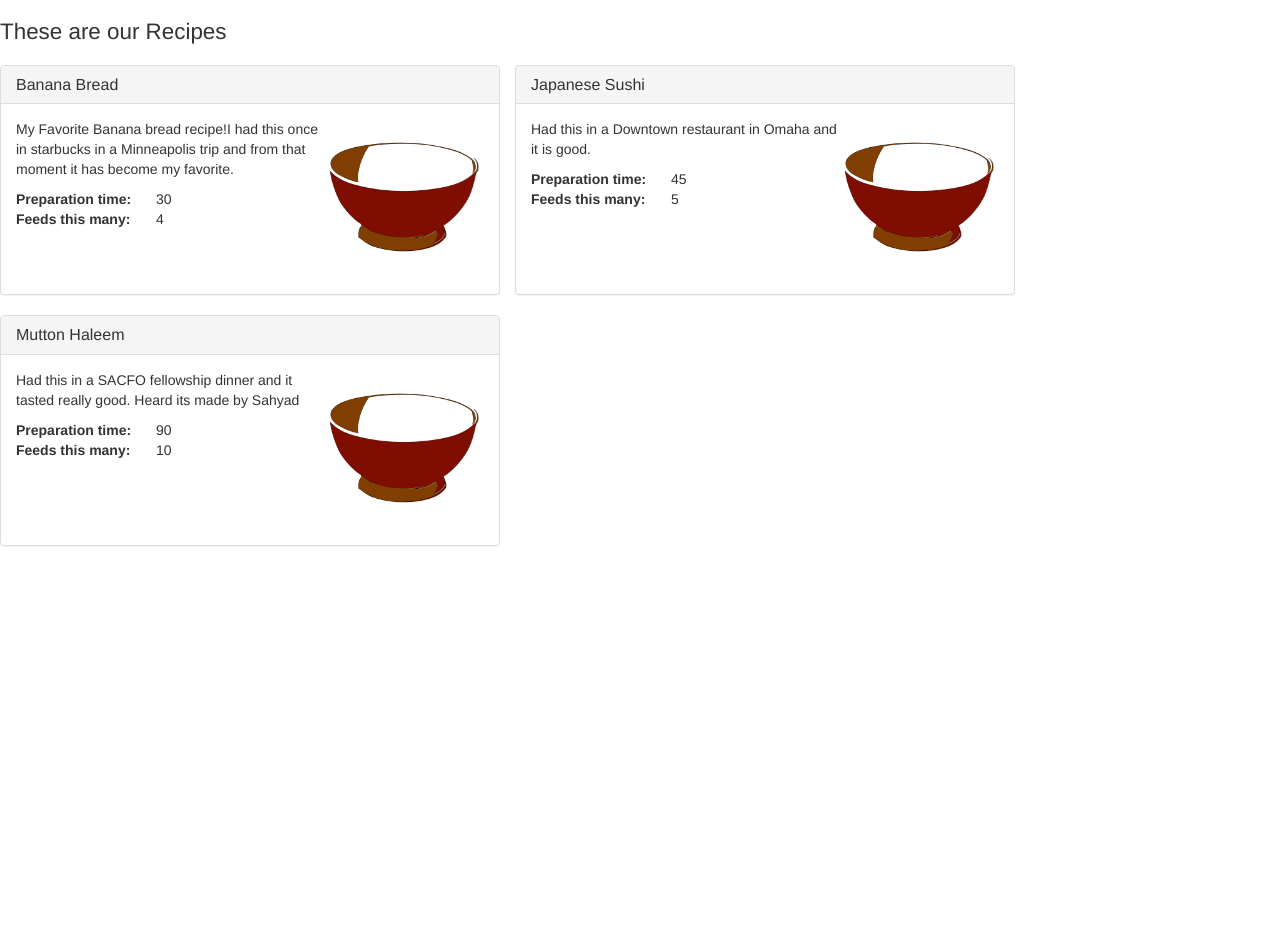
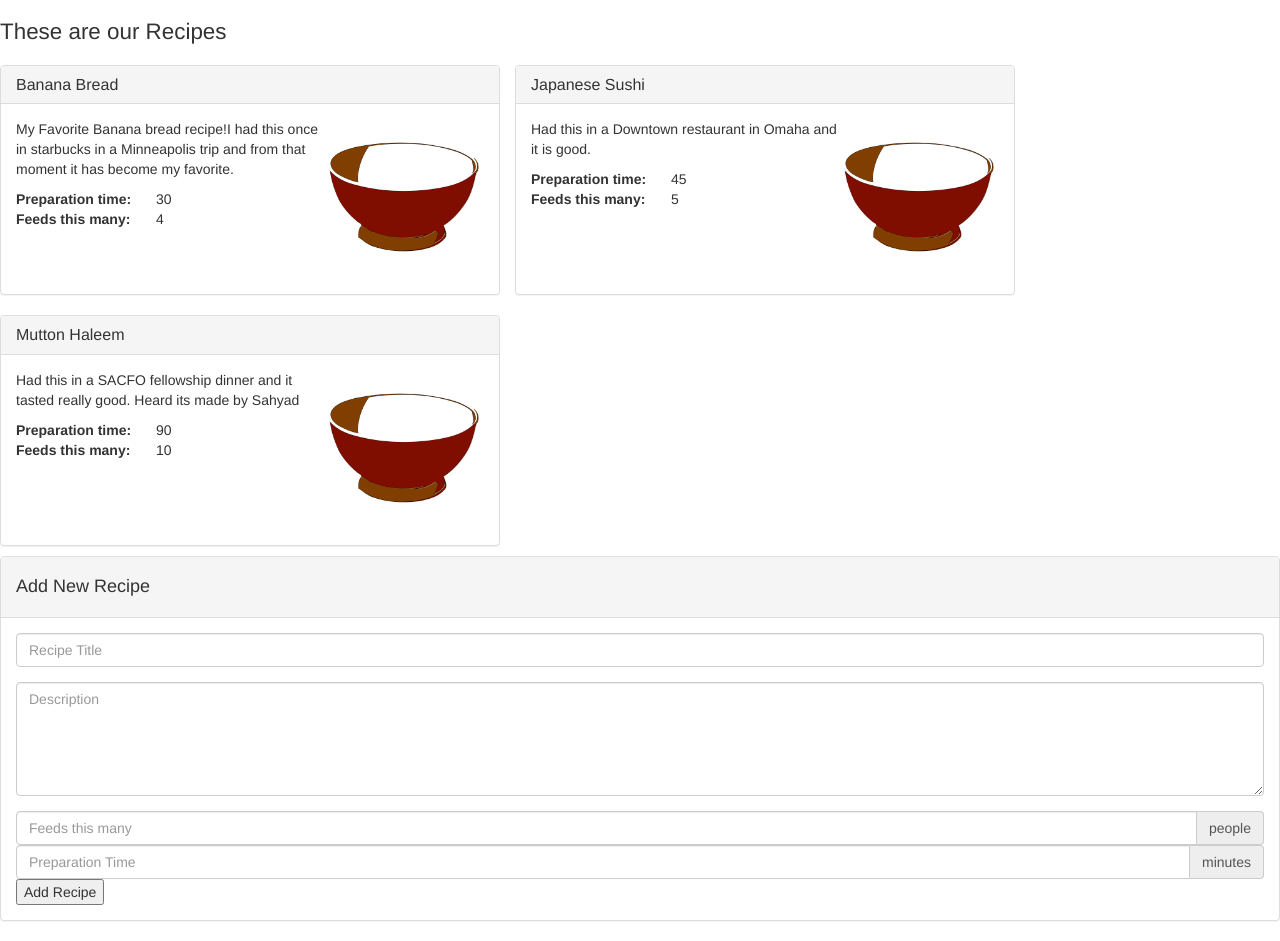
Before and after one commit to Chaithanya-Bangaru/ang7, an Angular app: page / in a window 1280 px wide. Before the commit the page ends 800 px from the top, so only its background shows below. Built offline with nearby package versions, Linux system fonts and the light colour scheme.

Commit message:
add new recipe form added

```diff
--- a/src/app/components/recipe-list/recipe-list.component.html
+++ b/src/app/components/recipe-list/recipe-list.component.html
@@ -1,5 +1,29 @@
 <h1> These are our Recipes</h1>
-<div *ngFor="let r of recipes" >
-  <app-recipe-summary [recipe]="r"></app-recipe-summary>
-  <!--injecting @Input param name using bind notation [recipe]  -->
+
+<app-recipe-summary *ngFor="let recipe of recipes" [recipe]="recipe"></app-recipe-summary>
+
+<div style="clear: both"></div>
+<div class="newrecipe panel panel-default">
+    <div class="panel-heading">
+        <h4>Add New Recipe</h4>
+    </div>
+    <div class="panel-body">
+        <div class="form-group">
+            <input class="form-control" type="text" placeholder="Recipe Title" name="title" />
+        </div>
+        <div class="form-group">
+            <textarea rows="5"  class="form-control" placeholder="Description" name="description"></textarea>
+        </div>
+        <div class="input-group">
+            <input  type="text" class="form-control"  placeholder="Feeds this many" name="feeds_this_many" />
+            <span class="input-group-addon">people</span>
+        </div>
+        <div class="input-group">
+            <input type="text" class="form-control"  placeholder="Preparation Time" name="preparation_time" />
+            <span class="input-group-addon">minutes</span>
+        </div>
+        <div class="input-group">
+            <input type="button" value="Add Recipe" />
+        </div>
+    </div>
 </div>
```
